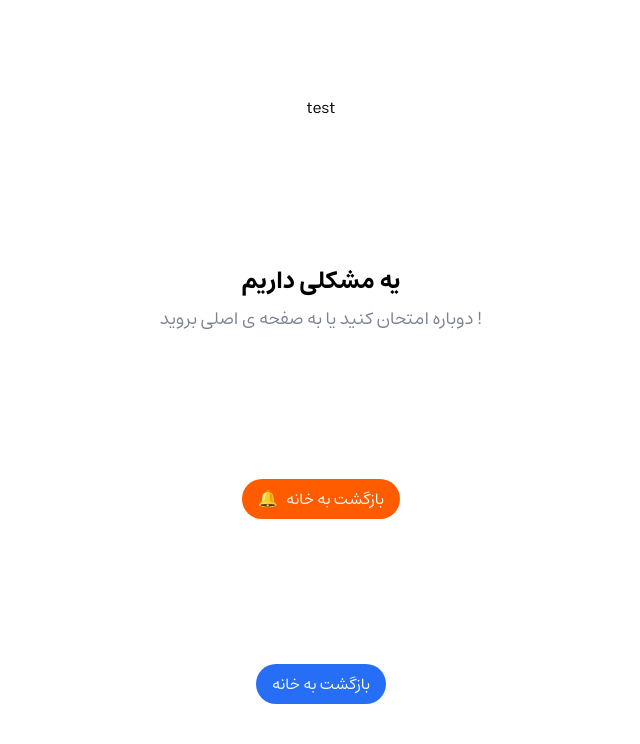
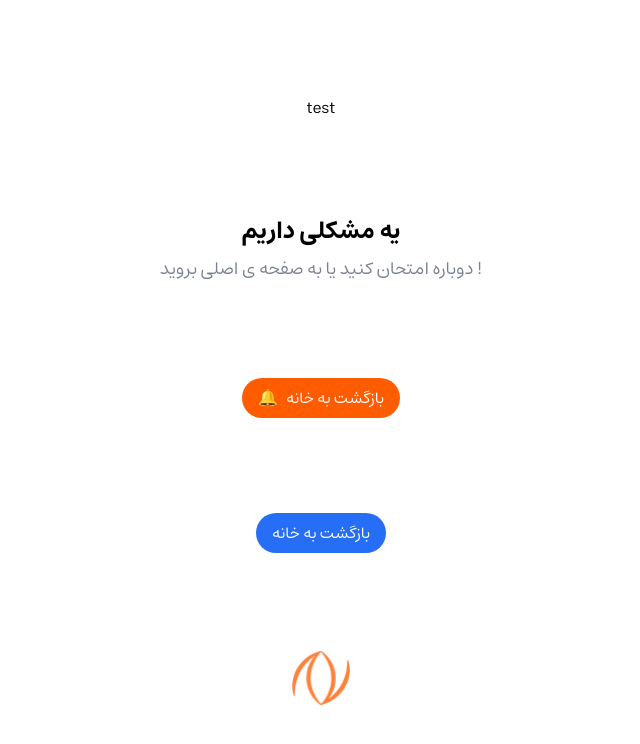
Before and after one commit to SalamLang/Salam-Website, a Next.js app: page / in a window 1280 px wide. Shown: the top 744 px of the page, without its empty margins (319-959 px from the left). Built offline with nearby package versions, Linux system fonts and the light colour scheme.

Commit message:
add-Logo-component

```diff
--- a/src/app/layout.js
+++ b/src/app/layout.js
@@ -12,7 +12,9 @@ export const metadata = {
 export default function RootLayout({ children }) {
   return (
     <html lang="en">
-      <body className={inter.className}>{children}</body>
+      <body className={inter.className}>
+        {children}
+      </body>
     </html>
   );
 }
--- a/src/app/page.js
+++ b/src/app/page.js
@@ -1,4 +1,5 @@
 import Button from "@/components/atoms/Button";
+import Logo from "@/components/atoms/Logo";
 import TitleDescription from "@/components/atoms/TitleDescription";
 
 
@@ -21,6 +22,7 @@ export default function Home() {
         type="link"
         href="/home"
       />
+      <Logo />
     </main>
   );
 }
--- /dev/null
+++ b/src/components/atoms/Logo.jsx
@@ -0,0 +1,19 @@
+import Image from 'next/image'
+import Link from 'next/link'
+
+import logoImage from '../../../public/Logo.png';
+
+function Logo() {
+  return (
+    <Link href="/" className="w-16 h-14">
+        <Image
+            src={logoImage}
+            width="100%"
+            height="100%"
+            alt="Logo"
+        />
+    </Link>
+  )
+}
+
+export default Logo
```
Also changed, not shown: public/Logo.png (added), public/Menu.png (added).
